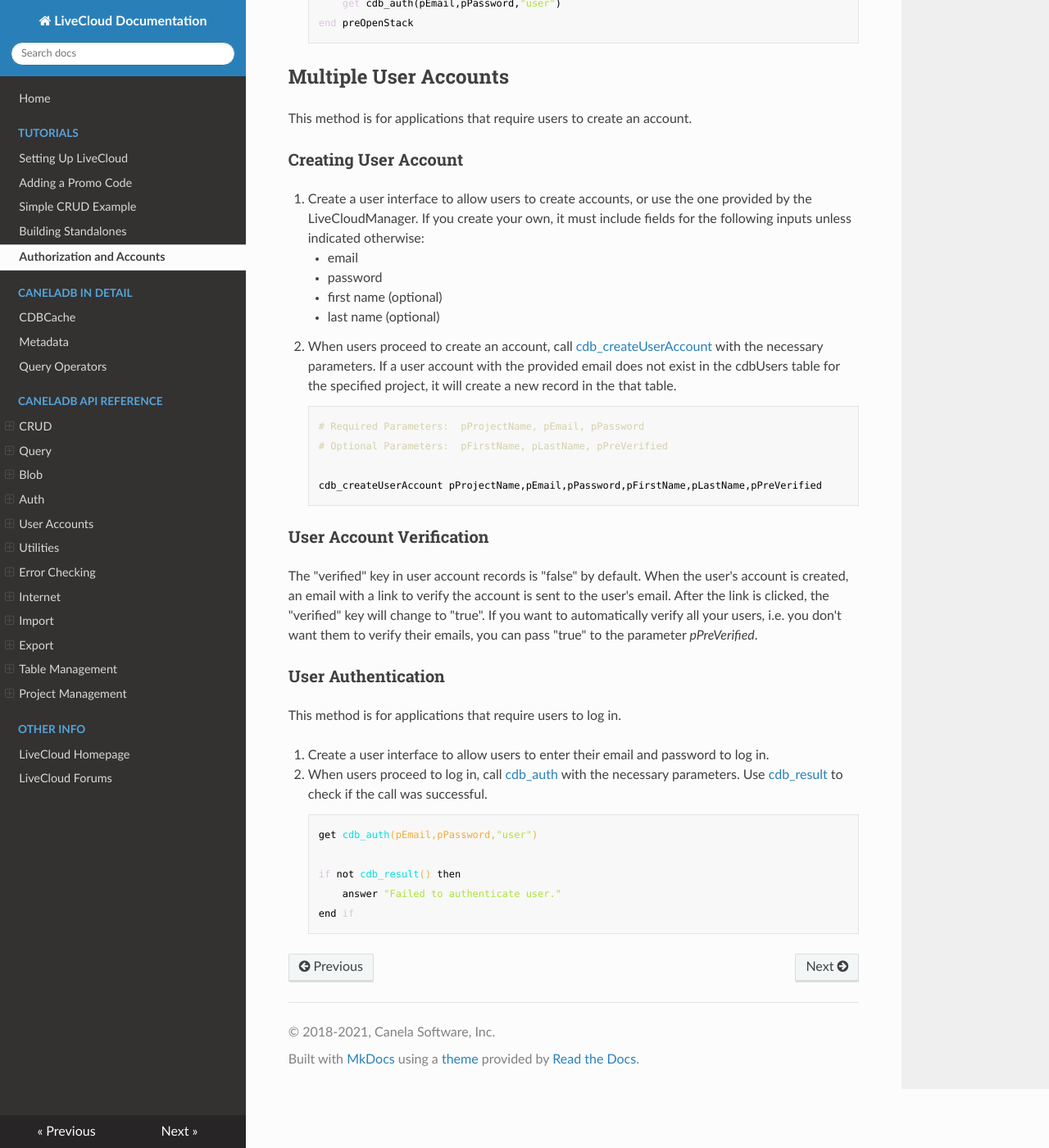
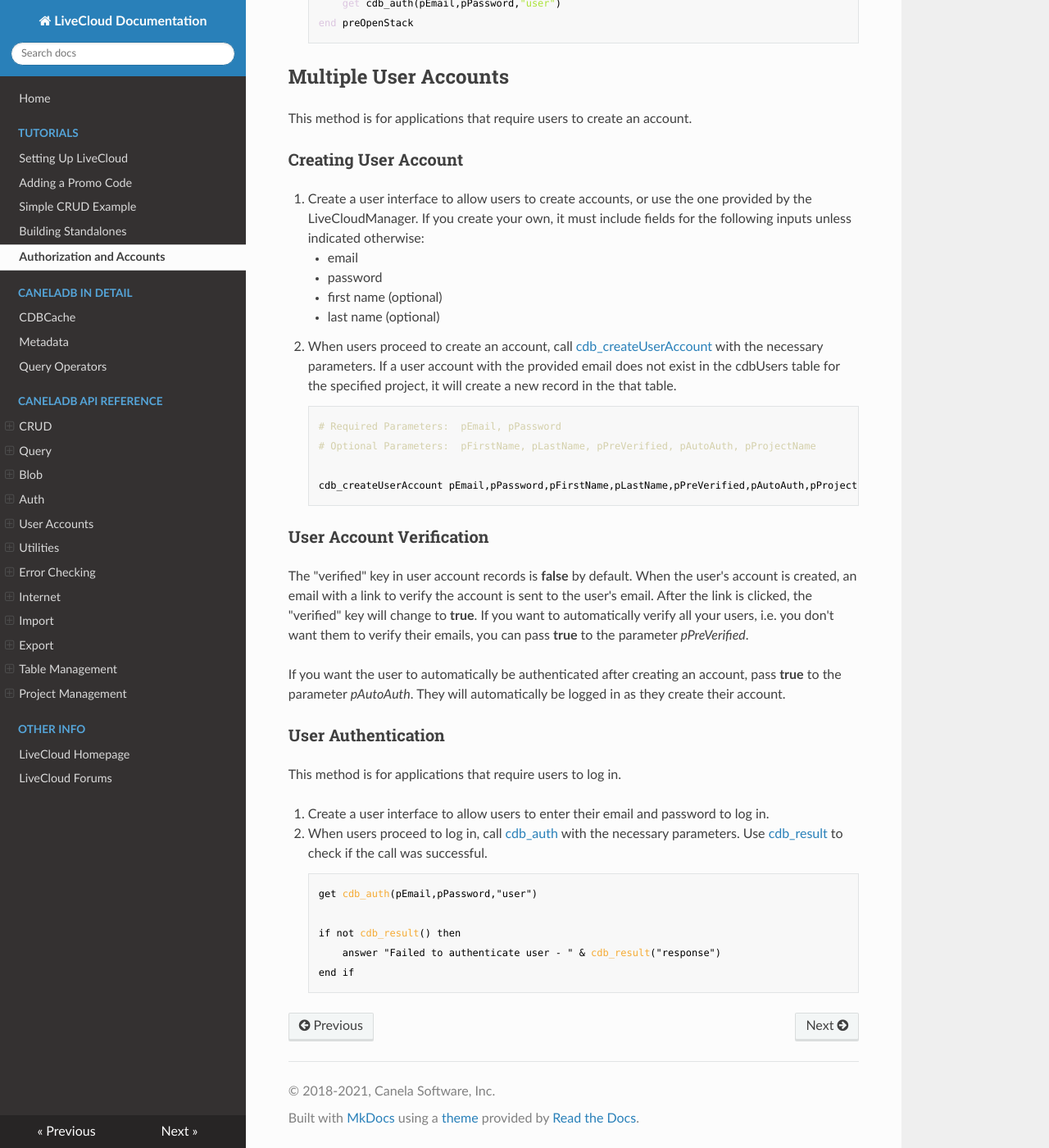
Before and after one commit to CanelaSoftware/cassiaDB_docs, an MkDocs documentation site: the page built from docs/AddingUsers.md, in a window 1280 px wide and 1400 px high, scrolled down 1588 px. Shown: the whole window at 82% size. Built offline with MkDocs 1.6.1, drawn with Linux system fonts in a browser that asks for light colours; nearby versions of some CDN libraries; some of the changed text lies outside the part shown.

Commit message:
Bugfix: Update Authorization and Accounts page with correct function signature

```diff
--- a/docs/AddingUsers.md
+++ b/docs/AddingUsers.md
@@ -17,18 +17,18 @@
 
 ### Creating User Account
 
-1. Create a user account for your project with an email and password of your choosing. **Do not use your developer credentials or any personal information.** You will be hardcoding the email and password in your application.
+1. Create a user account for your project with an email and password of your choosing. **Do not use your developer credentials or any personal information.** You will be hardcoding the email and password in your application. We use the [cdb_userAccount](CreateUserAccount.md) API to do this:
 
-		# Required Parameters: 	pProjectName, pEmail, pPassword
-		# Optional Parameters: 	pFirstName, pLastName, pPreVerify
+		# Required Parameters: 	pEmail, pPassword
+		# Optional Parameters: 	pFirstName, pLastName, pPreVerify, pAutoAuth, pProjectName
 
-		cdb_createUserAccount "My Project Name","email@email.com","fakepassword",,,true
+		cdb_createUserAccount "email@email.com","fakepassword",,,true
 
 2. Passing "true" as to pPreVerify will automatically verify this user account. This means you don't need to verify your email prior to using the account.
 
 ### Authorizing Your App
 
-1. Call [cdb_auth](https://docs.livecloud.io/Auth/) with the necessary parameters after the call to "initializeCanelaDB" in the "preOpenStack" of the application's stack script. Hardcode the email and password of the user account created in the "Creating User Accounts" section above in your stack script. This will authenticate the user with the hardcoded credentials when the application is opened.
+1. Call [cdb_auth](Auth.md) with the necessary parameters after the call to "initializeCanelaDB" in the "preOpenStack" of the application's stack script. Hardcode the email and password of the user account created in the "Creating User Accounts" section above in your stack script. This will authenticate the user with the hardcoded credentials when the application is opened.
 
 		on preOpenStack
      		initializeCanelaDB
@@ -46,25 +46,27 @@
 	* password
 	* first name (optional)
 	* last name (optional)
-2. When users proceed to create an account, call [cdb_createUserAccount](https://docs.livecloud.io/CreateUserAccount/) with the necessary parameters. If a user account with the provided email does not exist in the cdbUsers table for the specified project, it will create a new record in the that table.
+2. When users proceed to create an account, call [cdb_createUserAccount](CreateUserAccount.md) with the necessary parameters. If a user account with the provided email does not exist in the cdbUsers table for the specified project, it will create a new record in the that table.
 
-		# Required Parameters: 	pProjectName, pEmail, pPassword
-		# Optional Parameters: 	pFirstName, pLastName, pPreVerified
+		# Required Parameters:  pEmail, pPassword
+		# Optional Parameters: 	pFirstName, pLastName, pPreVerified, pAutoAuth, pProjectName
 
-		cdb_createUserAccount pProjectName,pEmail,pPassword,pFirstName,pLastName,pPreVerified
+		cdb_createUserAccount pEmail,pPassword,pFirstName,pLastName,pPreVerified,pAutoAuth,pProjectName
 
 ### User Account Verification
-The "verified" key in user account records is "false" by default. When the user's account is created, an email with a link to verify the account is sent to the user's email. After the link is clicked, the "verified" key will change to "true". If you want to automatically verify all your users, i.e. you don't want them to verify their emails, you can pass "true" to the parameter _pPreVerified_.
+The "verified" key in user account records is **false** by default. When the user's account is created, an email with a link to verify the account is sent to the user's email. After the link is clicked, the "verified" key will change to **true**. If you want to automatically verify all your users, i.e. you don't want them to verify their emails, you can pass **true** to the parameter _pPreVerified_.
+
+If you want the user to automatically be authenticated after creating an account, pass **true** to the parameter _pAutoAuth_. They will automatically be logged in as they create their account.
 
 ### User Authentication
 This method is for applications that require users to log in.
 
 1. Create a user interface to allow users to enter their email and password to log in.
 
-2. When users proceed to log in, call [cdb_auth](https://docs.livecloud.io/Auth/) with the necessary parameters. Use [cdb_result](https://docs.livecloud.io/Result/) to check if the call was successful.
+2. When users proceed to log in, call [cdb_auth](Auth.md) with the necessary parameters. Use [cdb_result](Result.md) to check if the call was successful.
 
 		get cdb_auth(pEmail,pPassword,"user")
 
 		if not cdb_result() then
-			answer "Failed to authenticate user."
+			answer "Failed to authenticate user - " & cdb_result("response")
 		end if
```
